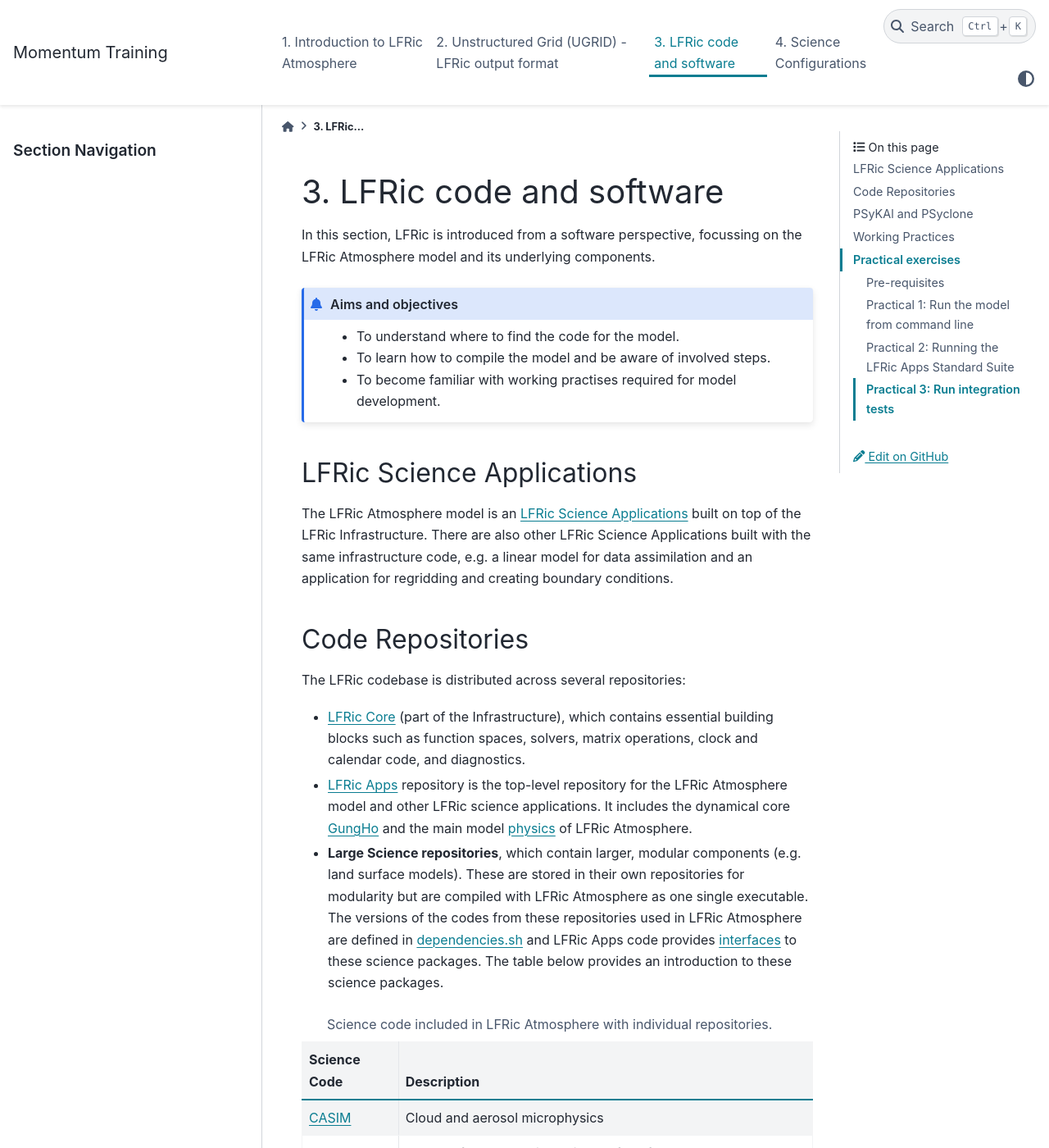
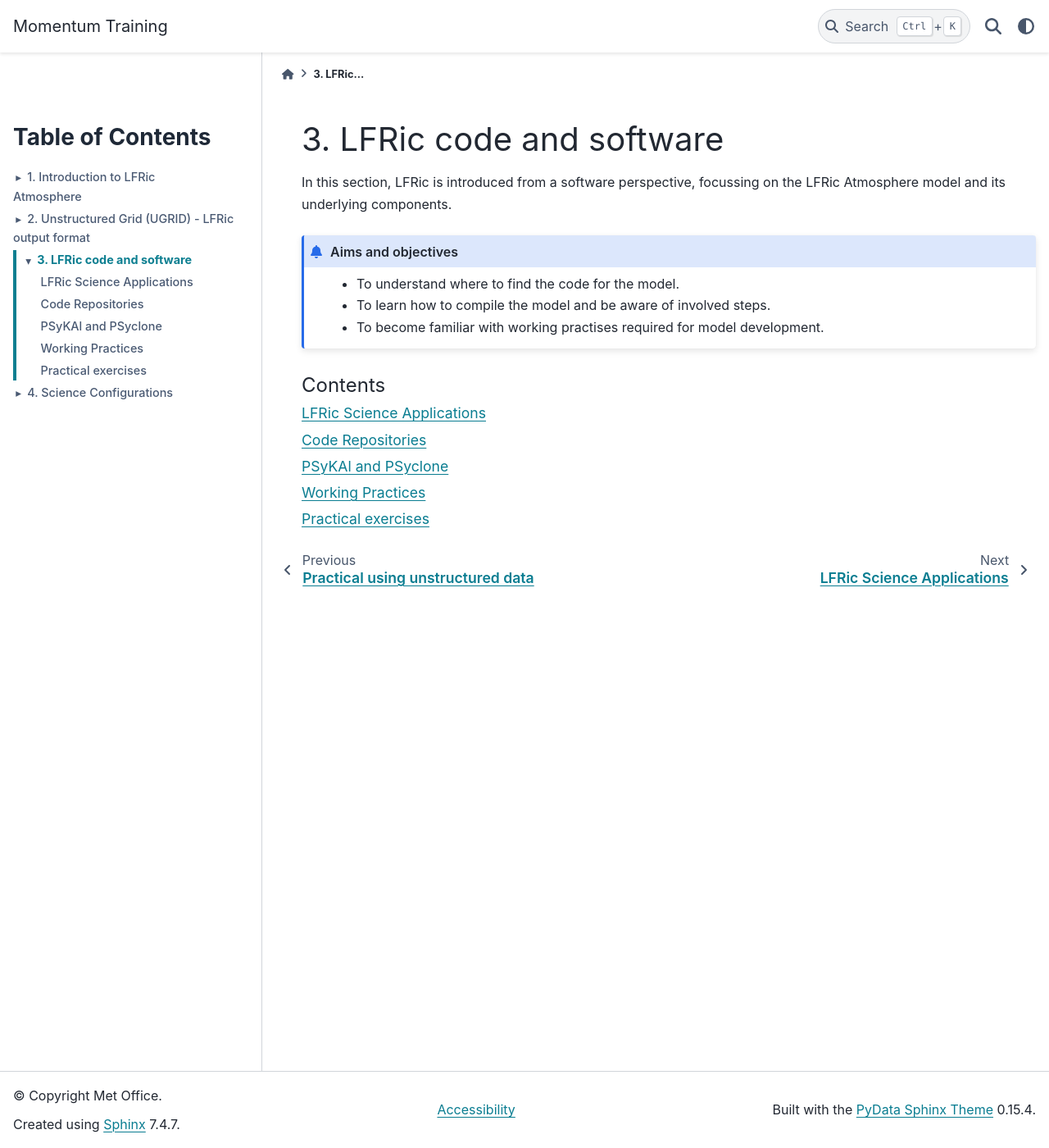
Before and after one commit to MetOffice/LFRic-Atmosphere-Training, a Sphinx documentation site: the page built from source/lfric_infrastructure/index.rst, in a window 1280 px wide and 1400 px high. Shown: the whole window at 82% size. Built offline with Sphinx 7.4.7 and the PyData theme 0.15.4, drawn with Linux system fonts in a browser that asks for light colours; some of the changed text lies outside the part shown.

Commit message:
Refreshed WCAG 2.2 Complaint Navigation

```diff
--- /dev/null
+++ b/source/_static/nav-collapse.css
@@ -0,0 +1,84 @@
+.bd-sidebar-primary .sidebar-primary-item {
+  --toc-text: #4a5a73;
+  --toc-text-strong: #1f2937;
+  --toc-accent: #0d7f91;
+}
+
+.bd-sidebar-primary .sidebar-primary-item li.has-children {
+  position: relative;
+  display: block;
+}
+
+.bd-sidebar-primary .sidebar-primary-item ul {
+  list-style: none;
+  padding-left: 0;
+  margin-left: 0;
+}
+
+.bd-sidebar-primary .sidebar-primary-item li {
+  margin: 0.2rem 0;
+}
+
+.bd-sidebar-primary .sidebar-primary-item h3,
+.bd-sidebar-primary .sidebar-primary-item h3 a {
+  color: var(--toc-text-strong);
+  font-weight: 700;
+}
+
+.bd-sidebar-primary .sidebar-primary-item li.has-children > .nav-collapse-toggle {
+  border: 0;
+  background: transparent;
+  color: var(--toc-text);
+  cursor: pointer;
+  margin-right: 0.25rem;
+  padding: 0.1rem 0.2rem;
+  line-height: 1;
+  font-size: 0.85rem;
+  vertical-align: middle;
+}
+
+.bd-sidebar-primary .sidebar-primary-item li.has-children > .nav-collapse-toggle::before {
+  content: "▸";
+  display: inline-block;
+}
+
+.bd-sidebar-primary .sidebar-primary-item li.has-children > .nav-collapse-toggle[aria-expanded="true"]::before {
+  content: "▾";
+}
+
+/* Keep text alignment consistent between rows with and without dropdown toggles. */
+.bd-sidebar-primary .sidebar-primary-item li:not(.has-children) > a {
+  padding-left: 1.35rem;
+}
+
+/* Remove underlines in the left table-of-contents links. */
+.bd-sidebar-primary .sidebar-primary-item a {
+  color: var(--toc-text);
+  text-decoration: none !important;
+  font-weight: 500;
+  line-height: 1.4;
+}
+
+.bd-sidebar-primary .sidebar-primary-item a:hover,
+.bd-sidebar-primary .sidebar-primary-item a:focus {
+  color: var(--toc-text-strong);
+  text-decoration: none !important;
+}
+
+.bd-sidebar-primary .sidebar-primary-item li.current > a {
+  color: var(--toc-accent);
+  font-weight: 700;
+}
+
+.bd-sidebar-primary .sidebar-primary-item li.current {
+  border-left: 4px solid var(--toc-accent);
+  padding-left: 0.5rem;
+}
+
+/* Keep top header controls (search/theme) right-aligned on desktop. */
+@media (min-width: 992px) {
+  .bd-header .navbar-header-items {
+    display: flex;
+    justify-content: flex-end;
+  }
+}
--- /dev/null
+++ b/source/_static/nav-collapse.js
@@ -0,0 +1,52 @@
+(function () {
+  function initSidebarCollapse() {
+    var sidebar = document.querySelector('.bd-sidebar-primary');
+    if (!sidebar) return;
+
+    var rootLists = sidebar.querySelectorAll('.sidebar-primary-item > ul, .sidebar-primary-item nav ul');
+    if (!rootLists.length) return;
+
+    rootLists.forEach(function (rootList) {
+      rootList.querySelectorAll('li').forEach(function (li) {
+        var childList = Array.from(li.children).find(function (el) {
+          return el.tagName && el.tagName.toLowerCase() === 'ul';
+        });
+        var link = Array.from(li.children).find(function (el) {
+          return el.tagName && el.tagName.toLowerCase() === 'a';
+        });
+
+        if (!childList || !link) return;
+        if (li.querySelector(':scope > .nav-collapse-toggle')) return;
+
+        li.classList.add('has-children');
+
+        var toggle = document.createElement('button');
+        toggle.className = 'nav-collapse-toggle';
+        toggle.type = 'button';
+        toggle.setAttribute('aria-label', 'Toggle submenu');
+
+        var isCurrentBranch = li.classList.contains('current') || !!li.querySelector('.current');
+        var expanded = isCurrentBranch;
+
+        toggle.setAttribute('aria-expanded', expanded ? 'true' : 'false');
+        if (!expanded) {
+          childList.hidden = true;
+        }
+
+        toggle.addEventListener('click', function () {
+          var nowExpanded = toggle.getAttribute('aria-expanded') !== 'true';
+          toggle.setAttribute('aria-expanded', nowExpanded ? 'true' : 'false');
+          childList.hidden = !nowExpanded;
+        });
+
+        li.insertBefore(toggle, link);
+      });
+    });
+  }
+
+  if (document.readyState === 'loading') {
+    document.addEventListener('DOMContentLoaded', initSidebarCollapse);
+  } else {
+    initSidebarCollapse();
+  }
+})();
--- /dev/null
+++ b/source/_templates/globaltoc.html
@@ -0,0 +1,11 @@
+{# Custom global TOC sidebar: show only page entries, not in-page section anchors. #}
+{% set toctree_html = toctree(
+    maxdepth=6,
+    collapse=False,
+    includehidden=True,
+    titles_only=True
+) %}
+{% if toctree_html %}
+<h3><a href="{{ pathto(master_doc) }}">Table of Contents</a></h3>
+{{ toctree_html }}
+{% endif %}
--- a/source/conf.py
+++ b/source/conf.py
@@ -36,14 +36,26 @@ html_show_sourcelink = False
 html_theme_options = {
     "navigation_with_keys": True,
     "use_edit_page_button": True,
-    "navbar_end": ["theme-switcher"],
+    # Keep the header minimal: branding + utilities only.
+    "navbar_start": ["navbar-logo"],
+    "navbar_center": [],
+    "navbar_end": ["search-button", "theme-switcher"],
+    # Expand navigation in the left sidebar so top-level sections are visible.
+    "show_nav_level": 3,
+    # Keep section trees visible in the sidebar (collapsible), instead of
+    # collapsing everything to the current page context.
+    "collapse_navigation": False,
     "logo": {
         "text": "Momentum Training",
         },
-    "footer_center": ["show-accessibility"]
+    "footer_center": ["show-accessibility"],
+    # Remove the right-side "On this page" panel globally.
+    "secondary_sidebar_items": []
 }
 
 html_sidebars = {
+    # Use a global site navigation tree on the left for all pages.
+    "**": ["globaltoc.html"],
     "index": []
 }
 
@@ -61,3 +73,5 @@ html_context = {
 
 html_theme = "pydata_sphinx_theme"
 html_static_path = ['_static']
+html_css_files = ['nav-collapse.css']
+html_js_files = ['nav-collapse.js']
--- a/source/index.rst
+++ b/source/index.rst
@@ -29,7 +29,7 @@ Contents of the training course
 -------------------------------
 
 .. toctree::
-   :maxdepth: 1
+   :maxdepth: 3
 
    introduction/index.rst
    mesh_overview/index.rst
--- a/source/lfric_infrastructure/index.rst
+++ b/source/lfric_infrastructure/index.rst
@@ -12,8 +12,12 @@
    * To become familiar with working practises required for model development.
 
 
-.. include:: science_apps.rst
-.. include:: code_repositories.rst
-.. include:: psykal_infrastructure.rst
-.. include:: working_practices.rst
-.. include:: practical_exercises.rst
+.. toctree::
+   :maxdepth: 1
+   :caption: Contents
+
+   science_apps.rst
+   code_repositories.rst
+   psykal_infrastructure.rst
+   working_practices.rst
+   practical_exercises.rst
```
Also changed, not shown: source/introduction/index.rst (+7 -3 lines).
